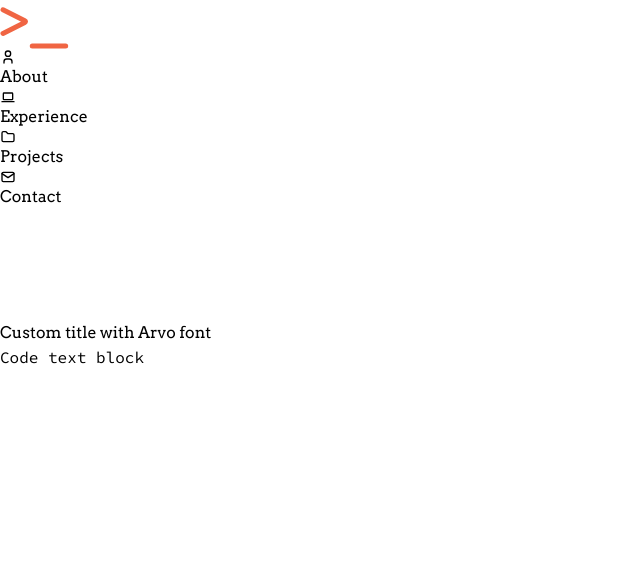
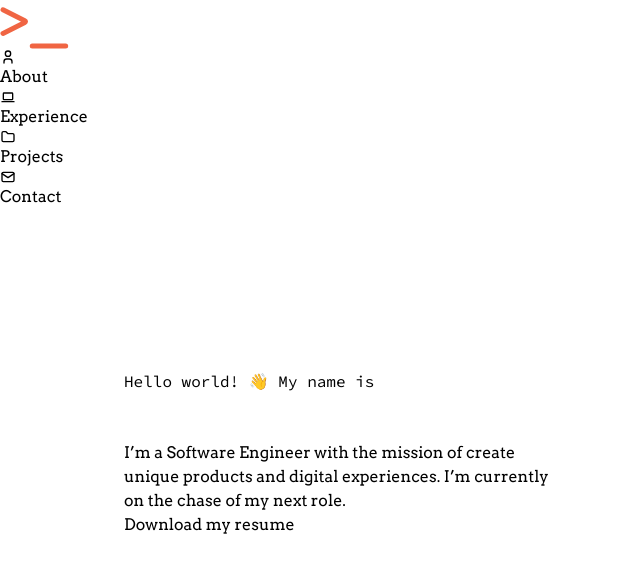
Before and after one commit to jhonnyfmartinez/portfolio-v1, a Next.js app: page / in a window 1280 px wide. Shown: the top 572 px of the page, without its empty margins (0-640 px from the left). Built offline with nearby package versions, Linux system fonts and the light colour scheme.

Commit message:
feat: Home Hero section created
Button component created, unit tests added.

File resume.pdf added to public dir

Container utilities added

```diff
--- /dev/null
+++ b/app/(sections)/Hero.tsx
@@ -0,0 +1,21 @@
+import Button from '../components/Button';
+
+export default function Hero() {
+  return (
+    <section className="hero-container py-12 px-[124px] gap-6">
+      <pre className="text-accent">Hello world! 👋 My name is</pre>
+      <h1 className="text-white hero-text">
+        Jhonny Martinez
+        <span className="block text-headings">I create software products.</span>
+      </h1>
+      <p>
+        I’m a <span className="text-primary">Software Engineer</span> with the mission of create{' '}
+        <br />
+        unique products and digital experiences. I’m currently <br /> on the chase of my next role.
+      </p>
+      <Button className="mt-[46px]" href="/resume.pdf" target="_blank" download>
+        Download my resume
+      </Button>
+    </section>
+  );
+}
--- /dev/null
+++ b/app/components/Button.tsx
@@ -0,0 +1,23 @@
+import clsx from 'clsx';
+import Link from 'next/link';
+import { HTMLAttributeAnchorTarget, PropsWithChildren } from 'react';
+
+type ButtonProps = {
+  className?: string;
+  href: string;
+  target?: HTMLAttributeAnchorTarget;
+  download?: boolean;
+};
+
+const Button = (props: PropsWithChildren<ButtonProps>) => (
+  <Link
+    className={clsx(['btn btn-primary', props.className])}
+    href={props.href}
+    target={props.target}
+    download={props.download}
+    rel="noopener roreferrer">
+    {props.children}
+  </Link>
+);
+
+export default Button;
--- a/app/page.tsx
+++ b/app/page.tsx
@@ -1,8 +1,9 @@
+import Hero from './(sections)/Hero';
+
 export default function Home() {
   return (
     <>
-      <h1>Custom title with Arvo font</h1>
-      <pre>Code text block</pre>
+      <Hero />
     </>
   );
 }
--- a/app/styles/base/typography.css
+++ b/app/styles/base/typography.css
@@ -33,6 +33,7 @@ p,
 }
 
 small,
+a,
 .small-copy,
 .button-copy {
   font-size: 0.875rem;
--- /dev/null
+++ b/app/styles/components/button.css
@@ -0,0 +1,7 @@
+.btn {
+  @apply flex items-center gap-2.5 px-8 py-[18px] w-fit;
+}
+
+.btn-primary {
+  @apply border-[2px] border-solid border-primary rounded-lg;
+}
--- a/app/styles/index.css
+++ b/app/styles/index.css
@@ -9,8 +9,10 @@
 
 @layer components {
   @import 'components/navbar.css';
+  @import 'components/button.css';
 }
 
 @tailwind utilities;
 @layer utilities {
+  @import 'utilities/containers.css';
 }
--- /dev/null
+++ b/app/styles/utilities/containers.css
@@ -0,0 +1,3 @@
+.hero-container {
+  @apply container px-[172px] py-[160px] flex flex-col gap-14;
+}
--- a/tailwind.config.js
+++ b/tailwind.config.js
@@ -21,6 +21,9 @@ module.exports = {
       background: 'rgb(var(--color-background) / <alpha-value>)',
       headings: 'rgb(var(--color-headings) / <alpha-value>)',
     },
+    container: {
+      center: true,
+    },
     fontFamily: {
       sans: ['var(--font-arvo)', ...fontFamily.sans],
       mono: ['var(--font-scp)', ...fontFamily.mono],
```
Also changed, not shown: 2 other files (tests, documents, lock files or other folders).
